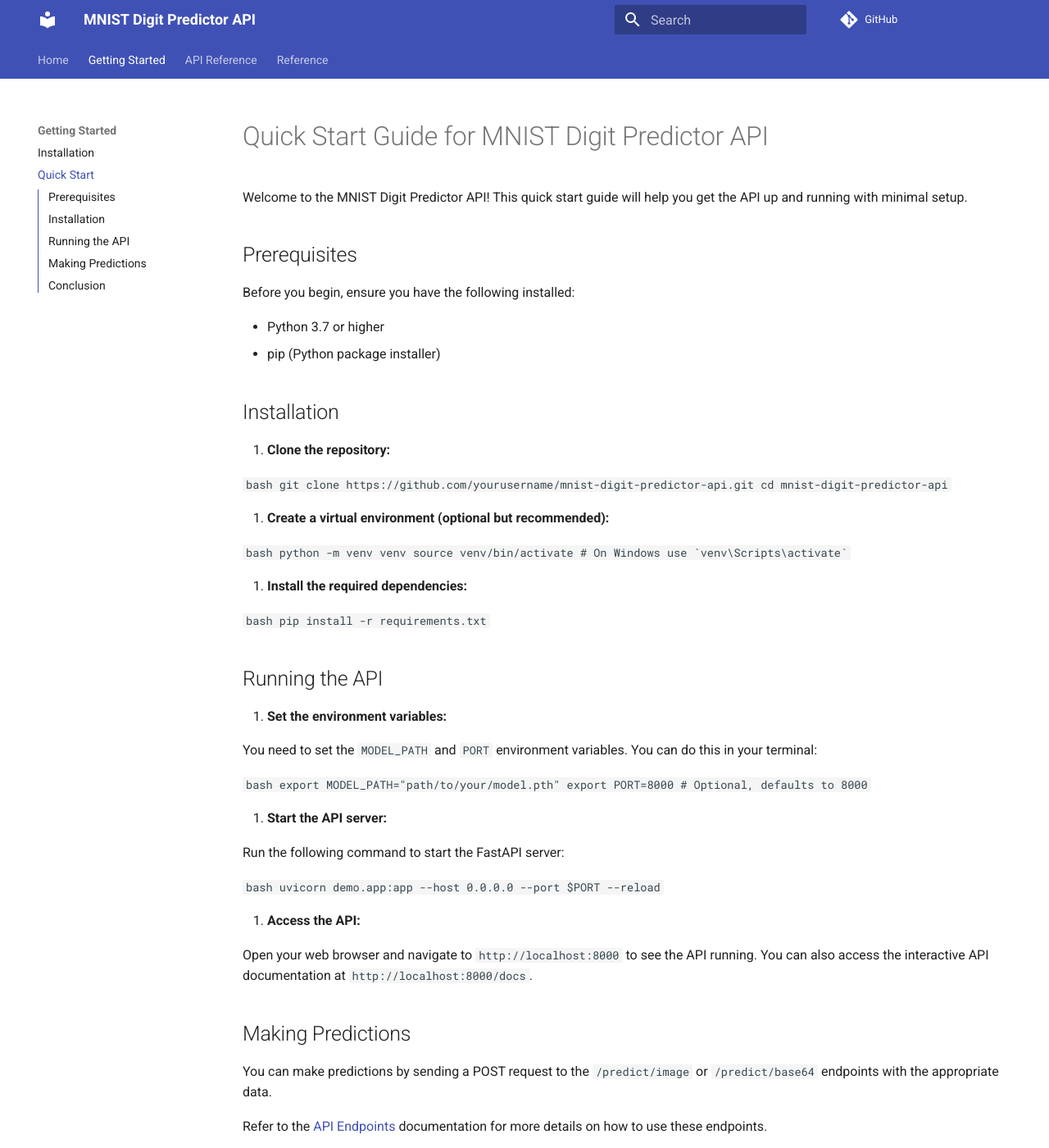
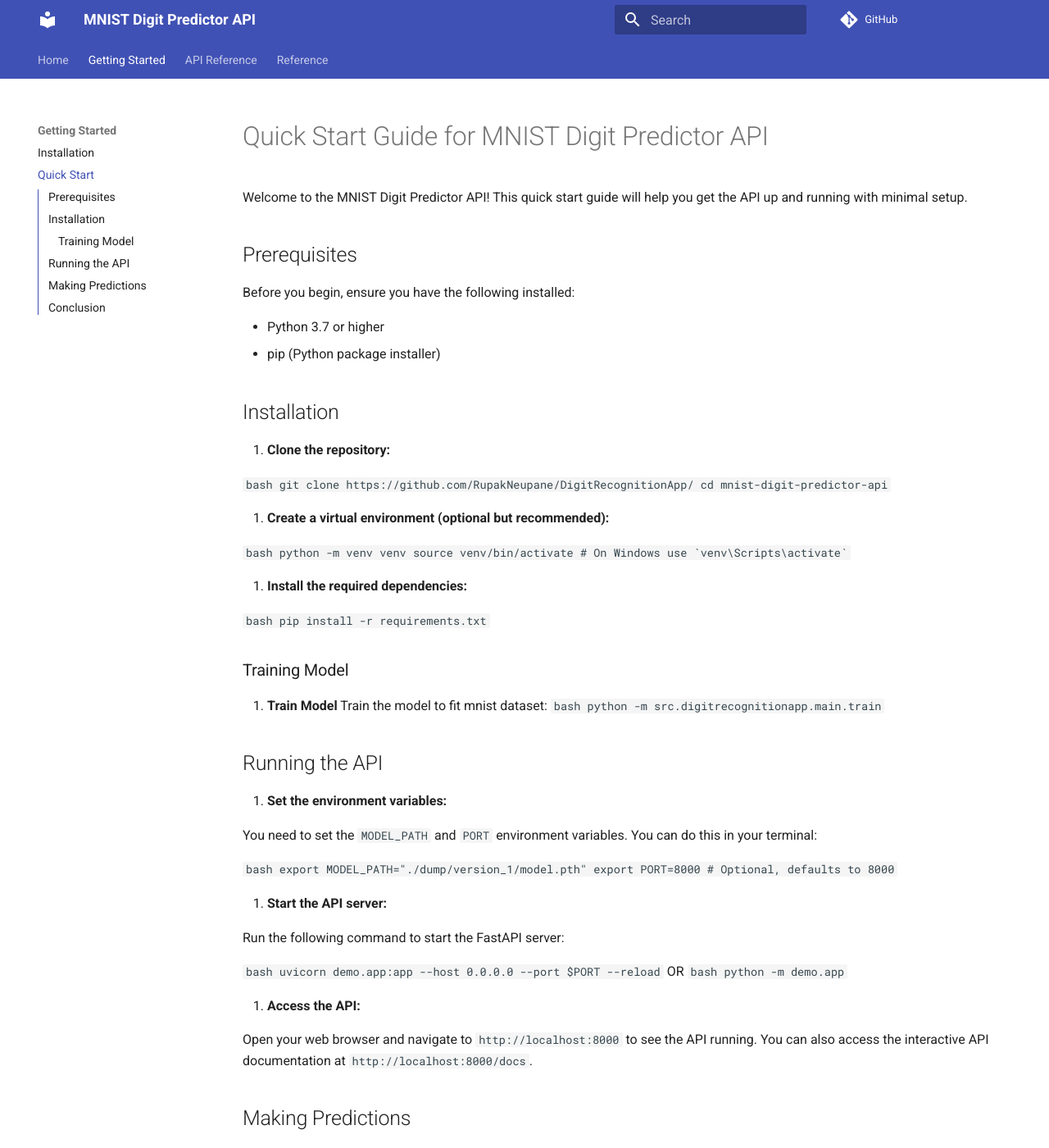
Before and after one commit to RupakNeupane/DigitRecognitionApp, an MkDocs documentation site: the page built from docs/getting-started/quickstart.md, in a window 1280 px wide and 1400 px high. Shown: the whole window at 82% size. Built offline with MkDocs 1.6.1 and Material for MkDocs 9.7.7, drawn with Linux system fonts in a browser that asks for light colours; comment, search, counter and statistics services are not loaded.

Commit message:
editing docs

````diff
--- a/docs/getting-started/quickstart.md
+++ b/docs/getting-started/quickstart.md
@@ -14,7 +14,7 @@ Before you begin, ensure you have the following installed:
 1. **Clone the repository:**
 
    ```bash
-   git clone https://github.com/yourusername/mnist-digit-predictor-api.git
+   git clone https://github.com/RupakNeupane/DigitRecognitionApp/
    cd mnist-digit-predictor-api
    ```
 
@@ -31,6 +31,14 @@ Before you begin, ensure you have the following installed:
    pip install -r requirements.txt
    ```
 
+### Training Model
+
+1. **Train Model**
+   Train the model to fit mnist dataset:
+   ```bash
+   python -m src.digitrecognitionapp.main.train
+   ```
+
 ## Running the API
 
 1. **Set the environment variables:**
@@ -38,7 +46,7 @@ Before you begin, ensure you have the following installed:
    You need to set the `MODEL_PATH` and `PORT` environment variables. You can do this in your terminal:
 
    ```bash
-   export MODEL_PATH="path/to/your/model.pth"
+   export MODEL_PATH="./dump/version_1/model.pth"
    export PORT=8000  # Optional, defaults to 8000
    ```
 
@@ -48,6 +56,10 @@ Before you begin, ensure you have the following installed:
 
    ```bash
    uvicorn demo.app:app --host 0.0.0.0 --port $PORT --reload
+   ```
+   OR
+   ```bash
+   python -m demo.app
    ```
 
 3. **Access the API:**
````
Also changed, not shown: README.md (+1 -1 lines), docs/api/endpoints.md (+2 -4 lines), docs/api/models.md (+0 -4 lines), docs/getting-started/installation.md (deleted, +0 -69 lines), docs/index.md (+1 -4 lines), requirements.txt (added, +118 -0 lines), 1 other file.
